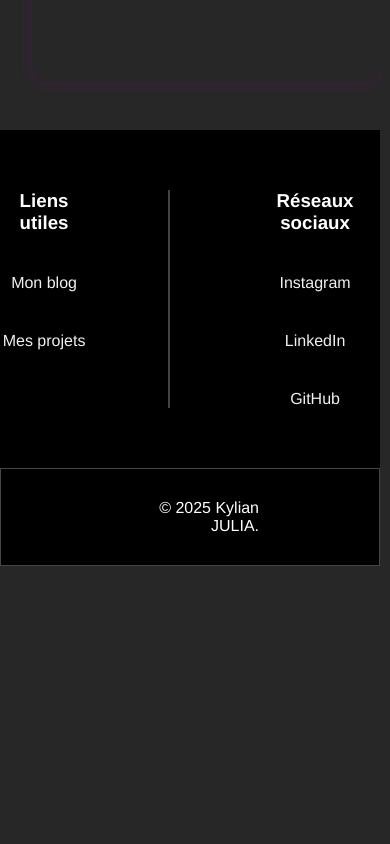
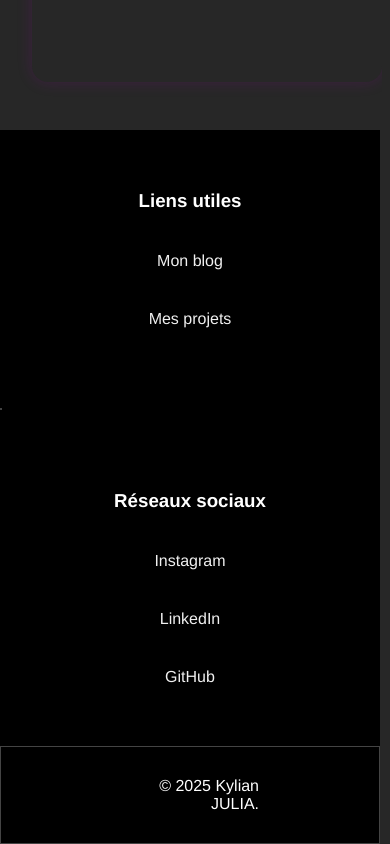
Before and after one commit to kylianjoff/kylianjulia, an Angular app in the folder kylianjulia/: page /blog in a window 390 px wide. Shown: the part 1015-1859 px from the top of the page. Before the commit the page ends 1581 px from the top, so only its background shows below. Built offline with nearby package versions, Linux system fonts and the light colour scheme; what ngx-markdown would draw is missing.

Commit message:
responsive footer

```diff
--- a/kylianjulia/src/app/app.css
+++ b/kylianjulia/src/app/app.css
@@ -117,3 +117,9 @@ footer {
     padding: 30px 120px;
     border: solid 1px #444;
 }
+
+@media (max-width: 600px) {
+    .footerLinks {
+        flex-direction: column;
+    }
+}
```
